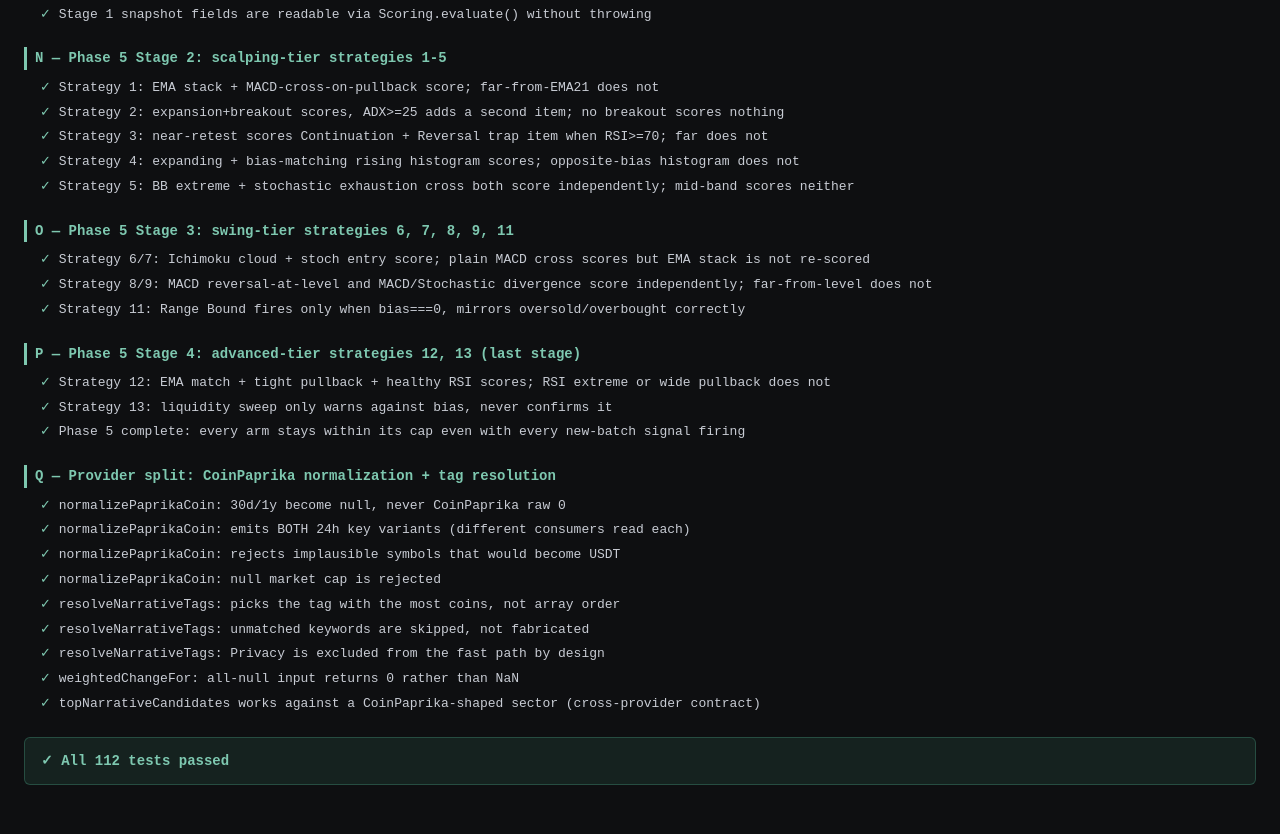
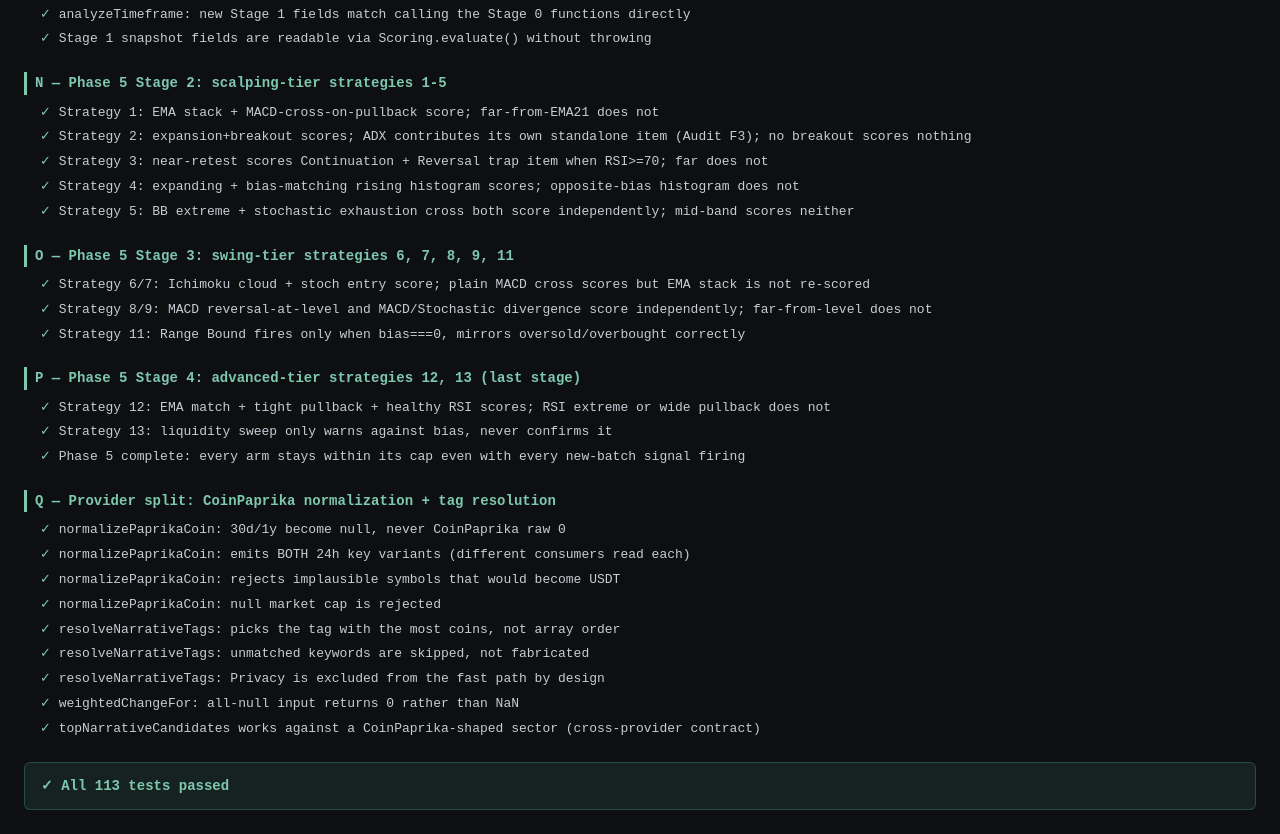
Before and after one commit to nomi62300/wicktor-scanner, a website: page tests/runner.html in a window 1280 px wide. Shown: the part 3079-3913 px from the top of the page. Before the commit the page ends 3888 px from the top, so only its background shows below. Drawn offline with Linux system fonts and the light colour scheme.

Commit message:
Audit F3: redesign Continuation as an unweighted percentage mean
The old point-sum-and-cap design saturated at 65 for an increasing share
of the best coins as Phase 5 added items (0/40 on main, 13/40 after
Phase 5), and Continuation stays display-only (Q1: wiring it into TQS
would double-count alignment). A maxed diagnostic that can't
differentiate two EXCELLENT coins is a real loss of information.

Now an unweighted mean of 0-100 sub-scores: continuous where a natural
magnitude exists (breakout proximity, ADX strength, OI magnitude — all
reusing existing indicator math instead of flat thresholds), binary
events always included (fired=100/not=0, since "didn't fire" is real
information), and structurally-inapplicable signals (OI on spot)
excluded from the mean entirely rather than scored 0. Also fixes a
latent render.js bug where every breakdown bar was labeled val/100 with
a matching width, but Continuation's real ceiling was 65 — now honest.

Live-verified against 12 real Bybit symbols: scores spread 6-53% instead
of clustering at a flat cap. 113/113 browser tests, 73/74 Node tests (1
pre-existing unrelated failure).

```diff
--- a/js/scoring.js
+++ b/js/scoring.js
@@ -52,10 +52,41 @@ const Scoring = (() => {
   // tfSnapshots is always ordered [1H, 15M, 5M] — same order everywhere else.
   const TF_LABELS = ['1H', '15M', '5M'];
 
+  // Audit F3: previously an additive point-sum capped at 65, which
+  // saturated (many items firing at once, clipped to a flat number) for
+  // an increasing share of the best coins as Phase 5 added more items —
+  // 0/40 on main, 13/40 after Phase 5. Continuation is display-only (Q1:
+  // wiring it into tradeQualityScore() would double-count alignment,
+  // which TQS already weights), so a maxed diagnostic that can't tell two
+  // EXCELLENT coins apart is a real loss of information, not cosmetic.
+  //
+  // Redesigned as an unweighted mean of 0-100 sub-scores, one per signal.
+  // Each signal is either:
+  //  - naturally continuous (breakout proximity, ADX strength, OI
+  //    magnitude) — graded, not just thresholded;
+  //  - a binary event (a cross happened or it didn't) — 100 if fired, 0
+  //    if not, still counted in the mean either way, since "no cross this
+  //    bar" is real information about this specific signal;
+  //  - structurally inapplicable for this coin/bar (OI 15m% only exists
+  //    for perps; a signal needing data this snapshot doesn't have) —
+  //    EXCLUDED from the mean entirely, never scored 0. Scoring a missing
+  //    signal as 0 would unfairly drag down every spot coin for lacking a
+  //    perp-only signal it was never going to have.
+  // add() below encodes exactly that: skip when inapplicable, otherwise
+  // always contribute to the mean, only show a line item when > 0 (kept
+  // from the old behavior — the card lists what's confirming, not a full
+  // audit of every indicator that currently reads zero).
   function buildContinuation(tfSnapshots, bias, oiChange15m) {
     const items = [];
-    let score = 0;
+    const applicable = [];
     const { count } = computeBias(tfSnapshots);
+
+    function add(label, pct, isApplicable) {
+      if (!isApplicable) return;
+      const clamped = Math.max(0, Math.min(100, Math.round(pct)));
+      applicable.push(clamped);
+      if (clamped > 0) items.push([label, clamped]);
+    }
 
     // 5-tier confidence grades HOW CLEAN each aligned TF is (no recent
     // lips dips vs 1-2 weakening dips) — a TF counted in `count` can still
@@ -71,101 +102,81 @@ const Scoring = (() => {
     const weakCount = weakLabels.length;
 
     if (count === 3) {
-      if (weakCount === 0) { items.push(['3TF alligator aligned (clean)', 30]); score += 30; }
-      else { items.push([`3TF alligator aligned (${weakLabels.join('/')} weakening)`, 24]); score += 24; }
+      add(weakCount === 0 ? '3TF alligator aligned (clean)' : `3TF alligator aligned (${weakLabels.join('/')} weakening)`,
+        weakCount === 0 ? 100 : 80, true);
     } else if (count === 2) {
-      if (weakCount === 0) { items.push(['2TF alligator aligned (clean)', 18]); score += 18; }
-      else { items.push([`2TF alligator aligned (${weakLabels.join('/')} weakening)`, 14]); score += 14; }
+      add(weakCount === 0 ? '2TF alligator aligned (clean)' : `2TF alligator aligned (${weakLabels.join('/')} weakening)`,
+        weakCount === 0 ? 65 : 50, true);
     } else if (count === 1) {
-      items.push(['1TF alligator aligned', 8]); score += 8;
+      add('1TF alligator aligned', 30, true);
+    } else {
+      add('Alligator not aligned', 0, true);
     }
 
     const primary = tfSnapshots[0]; // 1H
     if (primary) {
-      if (bias === 1 && primary.aoRising && primary.ao > 0) {
-        items.push(['AO rising, bullish', 16]); score += 16;
-      } else if (bias === -1 && !primary.aoRising && primary.ao < 0) {
-        items.push(['AO falling, bearish', 16]); score += 16;
-      } else if (primary.aoRising === (bias === 1)) {
-        items.push(['AO direction weak confirm', 6]); score += 6;
+      if (primary.ao != null) {
+        const strongConfirm = (bias === 1 && primary.aoRising && primary.ao > 0) ||
+          (bias === -1 && !primary.aoRising && primary.ao < 0);
+        const weakConfirm = primary.aoRising === (bias === 1);
+        if (strongConfirm) add(bias === 1 ? 'AO rising, bullish' : 'AO falling, bearish', 100, true);
+        else if (weakConfirm) add('AO direction weak confirm', 45, true);
+        else add('AO direction opposes bias', 0, true);
       }
 
-      if (bias === 1 && primary.aboveUpFractal) {
-        items.push(['Above last up fractal', 15]); score += 15;
-      } else if (bias === -1 && primary.belowDownFractal) {
-        items.push(['Below last down fractal', 15]); score += 15;
-      }
+      const aligned = (bias === 1 && primary.aboveUpFractal) || (bias === -1 && primary.belowDownFractal);
+      add(bias === 1 ? 'Above last up fractal' : 'Below last down fractal', aligned ? 100 : 0, true);
 
-      if (primary.mfiSignal === 'green') {
-        items.push(['MFI Green (volume + range confirm)', 8]); score += 8;
-      }
+      add('MFI Green (volume + range confirm)', primary.mfiSignal === 'green' ? 100 : 0, true);
     }
 
     // Breakout-proximity (Phase 6): evaluated on 15M specifically — how
     // close price sits to its own fractal-based key level, in ATR terms.
-    // Close-confirmed breakout (price already past the level) scores
-    // higher than merely approaching it, since a close beyond the level
-    // is the actual taught confirmation, not just proximity.
+    // Continuous now (Audit F3) — a confirmed breakout is a flat 100,
+    // everything else uses breakoutProximityPct() directly instead of a
+    // fixed >=66% threshold gating a flat 10.
     const m15 = tfSnapshots[1];
     if (m15) {
-      if (bias === 1 && m15.resistance != null) {
-        if (m15.close > m15.resistance) {
-          items.push(['15M Confirmed breakout above key level', 14]); score += 14;
-        } else {
-          const prox = Indicators.breakoutProximityPct(m15.resistance - m15.close, m15.atr);
-          if (prox != null && prox >= 66) {
-            items.push(['15M Approaching key level (breakout setup)', 10]); score += 10;
-          }
-        }
-      } else if (bias === -1 && m15.support != null) {
-        if (m15.close < m15.support) {
-          items.push(['15M Confirmed breakout below key level', 14]); score += 14;
-        } else {
-          const prox = Indicators.breakoutProximityPct(m15.close - m15.support, m15.atr);
-          if (prox != null && prox >= 66) {
-            items.push(['15M Approaching key level (breakout setup)', 10]); score += 10;
-          }
-        }
+      if (bias === 1 && m15.resistance != null && m15.atr != null) {
+        const pct = m15.close > m15.resistance ? 100 : Indicators.breakoutProximityPct(m15.resistance - m15.close, m15.atr);
+        add(m15.close > m15.resistance ? '15M Confirmed breakout above key level' : '15M Approaching key level (breakout setup)', pct, pct != null);
+      } else if (bias === -1 && m15.support != null && m15.atr != null) {
+        const pct = m15.close < m15.support ? 100 : Indicators.breakoutProximityPct(m15.close - m15.support, m15.atr);
+        add(m15.close < m15.support ? '15M Confirmed breakout below key level' : '15M Approaching key level (breakout setup)', pct, pct != null);
       }
     }
 
-    // OI 15m% (perpetuals only — null for spot, checked via presence not
-    // market type, since buildContinuation doesn't otherwise know market).
-    // Significance threshold 5%: a large swing in open interest either way
-    // means fresh capital is actively committing to the current move, not
-    // just existing positions drifting — a soft confirmation, not a gate.
-    if (oiChange15m != null && Math.abs(oiChange15m) >= 5) {
-      items.push([`Perp OI ${oiChange15m > 0 ? '+' : ''}${oiChange15m.toFixed(1)}% (15m, fresh capital)`, 8]);
-      score += 8;
+    // OI 15m% (perpetuals only — null for spot). Structurally inapplicable
+    // on spot, so excluded from the mean rather than scored 0. Magnitude
+    // scaled against 15% as a "very active" reference point, continuous
+    // rather than the old flat +8 past a 5% threshold.
+    if (oiChange15m != null) {
+      const pct = Math.min(100, Math.abs(oiChange15m) / 15 * 100);
+      add(`Perp OI ${oiChange15m > 0 ? '+' : ''}${oiChange15m.toFixed(1)}% (15m, fresh capital)`, pct, true);
     }
 
     // ====================================================================
     // Phase 5 Stage 2 — scalping-tier strategies 1-5 (see the paused
     // backlog plan section 4.3 for the full owner-provided definitions).
     // computeBias()/alignmentCeiling() are never touched by this batch —
-    // everything below only adds/subtracts Continuation/Exhaustion/
-    // Reversal points, same as every existing item in this function.
+    // everything below only contributes 0-100 sub-scores toward the
+    // Continuation mean, same as every existing signal in this function.
     // ====================================================================
 
     // Strategy 1 (Scalping EMA).
-    if (primary) {
-      if (bias === 1 && primary.emaStackBullish) {
-        items.push(['1H EMA 9/21 bullish trend', 10]); score += 10;
-      } else if (bias === -1 && primary.ema9 != null && primary.ema21 != null && primary.ema9 < primary.ema21) {
-        items.push(['1H EMA 9/21 bearish trend', 10]); score += 10;
-      }
+    if (primary && primary.ema9 != null && primary.ema21 != null) {
+      const bullish = bias === 1 && primary.emaStackBullish;
+      const bearish = bias === -1 && primary.ema9 < primary.ema21;
+      add(bias === 1 ? '1H EMA 9/21 bullish trend' : '1H EMA 9/21 bearish trend', (bullish || bearish) ? 100 : 0, true);
     }
-    if (m15) {
+    if (m15 && m15.ema21 != null && m15.close != null && m15.atr != null) {
       // "Pullback to EMA21" = close within 0.5x ATR of EMA21 — same
       // distance-in-ATR language used elsewhere in this file (breakout-
       // proximity, OI significance), kept consistent across the batch.
-      const pulledBackToEma21 = m15.ema21 != null && m15.close != null && m15.atr != null &&
-        Math.abs(m15.close - m15.ema21) <= 0.5 * m15.atr;
-      if (bias === 1 && m15.macdBullishCross && pulledBackToEma21) {
-        items.push(['15M MACD bullish cross on EMA21 pullback', 14]); score += 14;
-      } else if (bias === -1 && m15.macdBearishCross && pulledBackToEma21) {
-        items.push(['15M MACD bearish cross on EMA21 pullback', 14]); score += 14;
-      }
+      const pulledBackToEma21 = Math.abs(m15.close - m15.ema21) <= 0.5 * m15.atr;
+      const fired = (bias === 1 && m15.macdBullishCross && pulledBackToEma21) ||
+        (bias === -1 && m15.macdBearishCross && pulledBackToEma21);
+      add(bias === 1 ? '15M MACD bullish cross on EMA21 pullback' : '15M MACD bearish cross on EMA21 pullback', fired ? 100 : 0, true);
     }
 
     // Strategy 2 (Volatility Breakout), 15M. "Squeeze -> expansion,
@@ -175,35 +186,32 @@ const Scoring = (() => {
     // trailing-20 minimum right now), not a multi-bar "was squeezed a
     // few bars ago" history, so this reads the live breakout moment
     // rather than reconstructing the squeeze's own start.
-    if (m15) {
-      const breakoutUp = m15.bbUpper != null && m15.close > m15.bbUpper;
-      const breakoutDown = m15.bbLower != null && m15.close < m15.bbLower;
+    if (m15 && m15.bbUpper != null && m15.bbLower != null) {
+      const breakoutUp = m15.close > m15.bbUpper;
+      const breakoutDown = m15.close < m15.bbLower;
       const brokeOut = (bias === 1 && breakoutUp) || (bias === -1 && breakoutDown);
-      if (m15.bbExpanding && brokeOut) {
-        items.push(['15M BB squeeze breakout', 12]); score += 12;
-        // Distinct specific-event confirmation, additive to the general
-        // ADX-as-trend-strength term in tradeQualityScore() (Audit F2) —
-        // this strategy's own ADX check, not the global term.
-        if (m15.adx != null && m15.adx >= 25) {
-          items.push(['ADX confirms breakout strength', 8]); score += 8;
-        }
-      }
+      add('15M BB squeeze breakout', (m15.bbExpanding && brokeOut) ? 100 : 0, true);
+    }
+    // ADX trend strength (Audit F2/F3) — standalone and continuous now,
+    // no longer nested inside the squeeze-breakout block: trend strength
+    // is informative on its own, not only alongside a live breakout.
+    if (m15 && m15.adx != null) {
+      add(`15M ADX trend strength (${m15.adx.toFixed(1)})`, Math.min(100, (m15.adx / 50) * 100), true);
     }
 
     // Strategy 3 (Breakout Retest), 1H. Full spec ("broke out within 8
     // bars, retested, closed back above") needs multi-bar candle history
     // the scoring layer doesn't have — approximated using what the
-    // snapshot does carry: already above/below the fractal level AND
-    // sitting close to it (within 0.5x ATR), i.e. a live retest zone.
-    if (primary) {
-      const nearUpRetest = primary.lastUpFractal != null && primary.close != null && primary.atr != null &&
-        Math.abs(primary.close - primary.lastUpFractal) <= 0.5 * primary.atr;
-      const nearDownRetest = primary.lastDownFractal != null && primary.close != null && primary.atr != null &&
-        Math.abs(primary.close - primary.lastDownFractal) <= 0.5 * primary.atr;
-      if (bias === 1 && primary.aboveUpFractal && nearUpRetest) {
-        items.push(['1H Breakout retest held', 15]); score += 15;
-      } else if (bias === -1 && primary.belowDownFractal && nearDownRetest) {
-        items.push(['1H Breakout retest held', 15]); score += 15;
+    // snapshot does carry: already above/below the fractal level, graded
+    // by proximity to it (continuous, Audit F3) rather than a flat
+    // within-0.5x-ATR threshold.
+    if (primary && primary.atr != null) {
+      if (bias === 1 && primary.lastUpFractal != null) {
+        const pct = primary.aboveUpFractal ? Indicators.breakoutProximityPct(primary.close - primary.lastUpFractal, primary.atr) : 0;
+        add('1H Breakout retest held', pct, true);
+      } else if (bias === -1 && primary.lastDownFractal != null) {
+        const pct = primary.belowDownFractal ? Indicators.breakoutProximityPct(primary.lastDownFractal - primary.close, primary.atr) : 0;
+        add('1H Breakout retest held', pct, true);
       }
     }
 
@@ -212,25 +220,18 @@ const Scoring = (() => {
     // price-driven (an actual close outside the bands).
     if (m15 && m15.macdHistogram != null) {
       const histMatchesBias = (bias === 1 && m15.macdHistogram > 0) || (bias === -1 && m15.macdHistogram < 0);
-      if (m15.bbExpanding && histMatchesBias && m15.macdHistogramRising) {
-        items.push(['15M Squeeze momentum expansion (MACD confirm)', 14]); score += 14;
-      }
+      const fired = m15.bbExpanding && histMatchesBias && m15.macdHistogramRising;
+      add('15M Squeeze momentum expansion (MACD confirm)', fired ? 100 : 0, true);
     }
 
     // Strategy 6 (Momentum Swing).
     if (primary) {
-      if (bias === 1 && primary.ichimokuAboveCloud) {
-        items.push(['1H Price above Ichimoku cloud', 12]); score += 12;
-      } else if (bias === -1 && primary.ichimokuBelowCloud) {
-        items.push(['1H Price below Ichimoku cloud', 12]); score += 12;
-      }
+      const aligned = (bias === 1 && primary.ichimokuAboveCloud) || (bias === -1 && primary.ichimokuBelowCloud);
+      add(bias === 1 ? '1H Price above Ichimoku cloud' : '1H Price below Ichimoku cloud', aligned ? 100 : 0, true);
     }
     if (m15) {
-      if (bias === 1 && m15.stochBullishCrossFromOversold) {
-        items.push(['15M Stochastic bullish entry (oversold cross)', 10]); score += 10;
-      } else if (bias === -1 && m15.stochBearishCrossFromOverbought) {
-        items.push(['15M Stochastic bearish entry (overbought cross)', 10]); score += 10;
-      }
+      const fired = (bias === 1 && m15.stochBullishCrossFromOversold) || (bias === -1 && m15.stochBearishCrossFromOverbought);
+      add(bias === 1 ? '15M Stochastic bullish entry (oversold cross)' : '15M Stochastic bearish entry (overbought cross)', fired ? 100 : 0, true);
     }
 
     // Strategy 7 (Trend Following). "EMA stack aligned with bias" is the
@@ -244,29 +245,24 @@ const Scoring = (() => {
     // Strategy 1) is scored. ADX is handled globally, as a trend-strength
     // term in tradeQualityScore() (Audit F2), not a redundant line here.
     if (primary) {
-      if (bias === 1 && primary.macdBullishCross) {
-        items.push(['1H MACD trend-following cross', 12]); score += 12;
-      } else if (bias === -1 && primary.macdBearishCross) {
-        items.push(['1H MACD trend-following cross', 12]); score += 12;
-      }
+      const fired = (bias === 1 && primary.macdBullishCross) || (bias === -1 && primary.macdBearishCross);
+      add('1H MACD trend-following cross', fired ? 100 : 0, true);
     }
 
     // Strategy 12 (Pullback Retracements), 15M. Tighter pullback
     // tolerance (0.3x ATR) than Strategy 1's 0.5x — this is a precision
     // entry-timing strategy, not just "was there a MACD cross nearby."
     // RSI 40-60 = healthy pullback, not already reversal-territory.
-    if (m15) {
+    if (m15 && m15.ema21 != null && m15.close != null && m15.atr != null && m15.rsi != null) {
       const emaTrendMatch = (bias === 1 && m15.emaStackBullish) ||
         (bias === -1 && m15.ema9 != null && m15.ema21 != null && m15.ema9 < m15.ema21);
-      const pulledBackTight = m15.ema21 != null && m15.close != null && m15.atr != null &&
-        Math.abs(m15.close - m15.ema21) <= 0.3 * m15.atr;
-      const rsiHealthy = m15.rsi != null && m15.rsi >= 40 && m15.rsi <= 60;
-      if (emaTrendMatch && pulledBackTight && rsiHealthy) {
-        items.push(['15M Pullback to EMA21 (RSI healthy)', 12]); score += 12;
-      }
+      const pulledBackTight = Math.abs(m15.close - m15.ema21) <= 0.3 * m15.atr;
+      const rsiHealthy = m15.rsi >= 40 && m15.rsi <= 60;
+      add('15M Pullback to EMA21 (RSI healthy)', (emaTrendMatch && pulledBackTight && rsiHealthy) ? 100 : 0, true);
     }
 
-    return { score: Math.min(65, score), items };
+    const score = applicable.length ? Math.round(applicable.reduce((a, b) => a + b, 0) / applicable.length) : 0;
+    return { score, items };
   }
 
   function buildExhaustion(tfSnapshots) {
--- a/tests/runner.html
+++ b/tests/runner.html
@@ -640,13 +640,23 @@ test('buildContinuation: |OI change| >= 5% scores the OI confirmation item', ()
     `Expected OI confirmation item, got ${JSON.stringify(items)}`);
 });
 
-test('buildContinuation: OI change below 5% threshold scores nothing', () => {
+test('buildContinuation: OI magnitude is continuous now (Audit F3) — a small swing still scores proportionally, not gated by a flat 5% threshold', () => {
   const cs = uptrend(80);
   const snap = Indicators.analyzeTimeframe(cs);
   const tfSnapshots = [snap, snap, snap];
   const { items } = Scoring.buildContinuation(tfSnapshots, 1, 2.0);
+  const item = items.find(([label]) => label.includes('Perp OI'));
+  assert(item, `Expected a (smaller) OI item even below the old 5% threshold, got ${JSON.stringify(items)}`);
+  assert(item[1] < 20, `Expected a small magnitude-scaled percentage, got ${item[1]}`);
+});
+
+test('buildContinuation: near-zero OI change scores essentially nothing', () => {
+  const cs = uptrend(80);
+  const snap = Indicators.analyzeTimeframe(cs);
+  const tfSnapshots = [snap, snap, snap];
+  const { items } = Scoring.buildContinuation(tfSnapshots, 1, 0.05);
   assert(!items.some(([label]) => label.includes('Perp OI')),
-    `Expected no OI item below threshold, got ${JSON.stringify(items)}`);
+    `Expected no OI item for a near-zero swing, got ${JSON.stringify(items)}`);
 });
 
 test('buildContinuation: null OI (spot market) scores nothing, no crash', () => {
@@ -831,11 +841,11 @@ test('Strategy 1: EMA stack + MACD-cross-on-pullback score; far-from-EMA21 does
   assert(!Scoring.buildContinuation([baseSnap({}), m15far, null], 1).items.some(([l]) => l.includes('MACD bullish cross')));
 });
 
-test('Strategy 2: expansion+breakout scores, ADX>=25 adds a second item; no breakout scores nothing', () => {
+test('Strategy 2: expansion+breakout scores; ADX contributes its own standalone item (Audit F3); no breakout scores nothing', () => {
   const m15 = baseSnap({ bbExpanding: true, bbUpper: 100, close: 101, adx: 30 });
   const items = Scoring.buildContinuation([baseSnap({}), m15, null], 1).items;
   assert(items.some(([l]) => l === '15M BB squeeze breakout'));
-  assert(items.some(([l]) => l === 'ADX confirms breakout strength'));
+  assert(items.some(([l]) => l.startsWith('15M ADX trend strength')));
   const noBreak = baseSnap({ bbExpanding: true, bbUpper: 100, close: 99, adx: 30 });
   assert(!Scoring.buildContinuation([baseSnap({}), noBreak, null], 1).items.some(([l]) => l.includes('BB squeeze breakout')));
 });
@@ -919,7 +929,10 @@ test('Phase 5 complete: every arm stays within its cap even with every new-batch
   const cs = uptrend(80);
   const result = Scoring.evaluate({ h1: cs, m15: cs, m5: cs }, { oiChange15m: 9 });
   assert(result.score >= 0 && result.score <= 100);
-  assert(result.continuation.score <= 65 && result.exhaustion.score <= 40 && result.reversal.score <= 50);
+  // Continuation is a mean of 0-100 sub-scores now (Audit F3) — its range
+  // is 0-100, not the old fixed 65-point cap.
+  assert(result.continuation.score >= 0 && result.continuation.score <= 100);
+  assert(result.exhaustion.score <= 40 && result.reversal.score <= 50);
 });
 
 suite('Q — Provider split: CoinPaprika normalization + tag resolution');
```
Also changed, not shown: js/render.js (+4 -3 lines), tests/indicators.test.js (+5 -3 lines), CHANGELOG.md.
